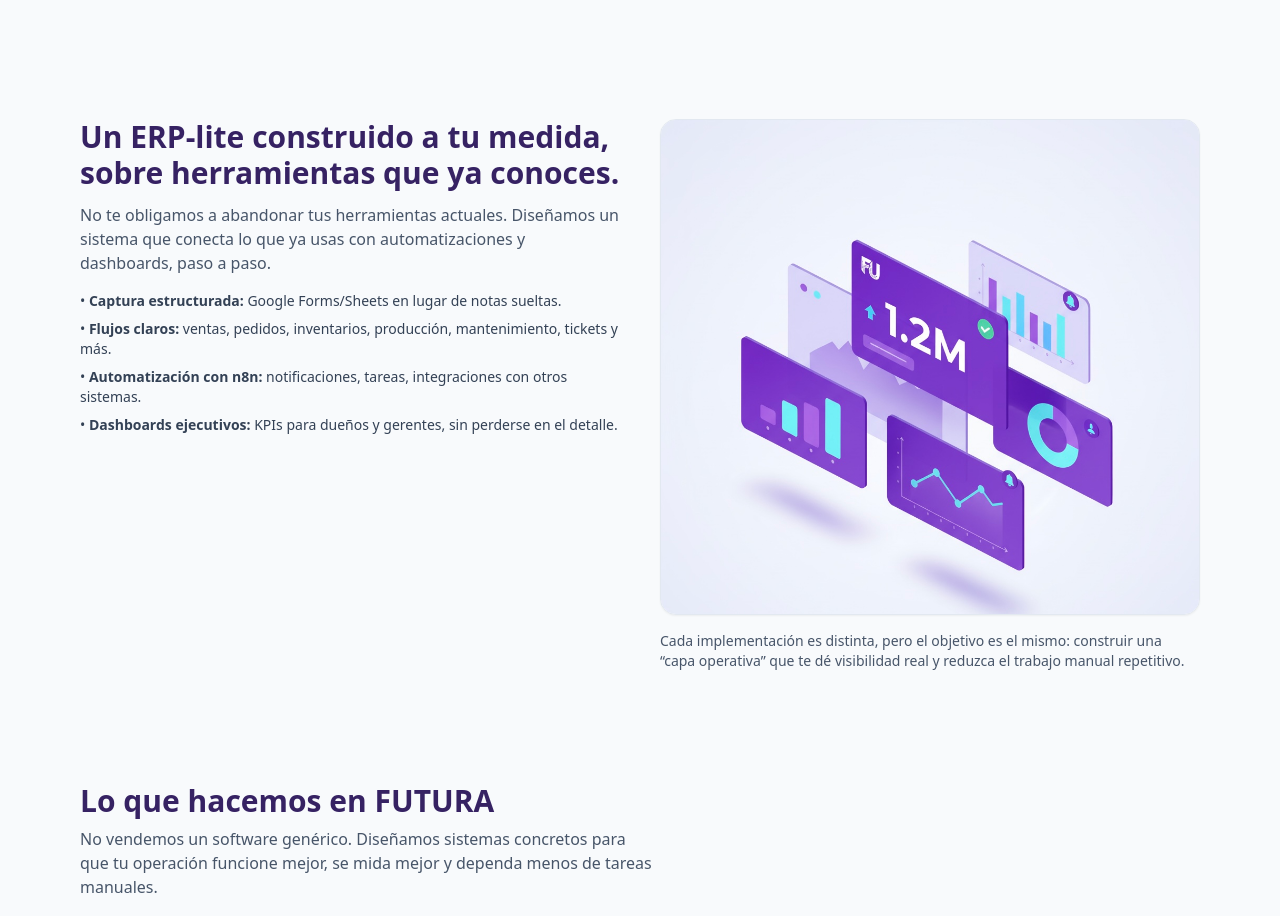
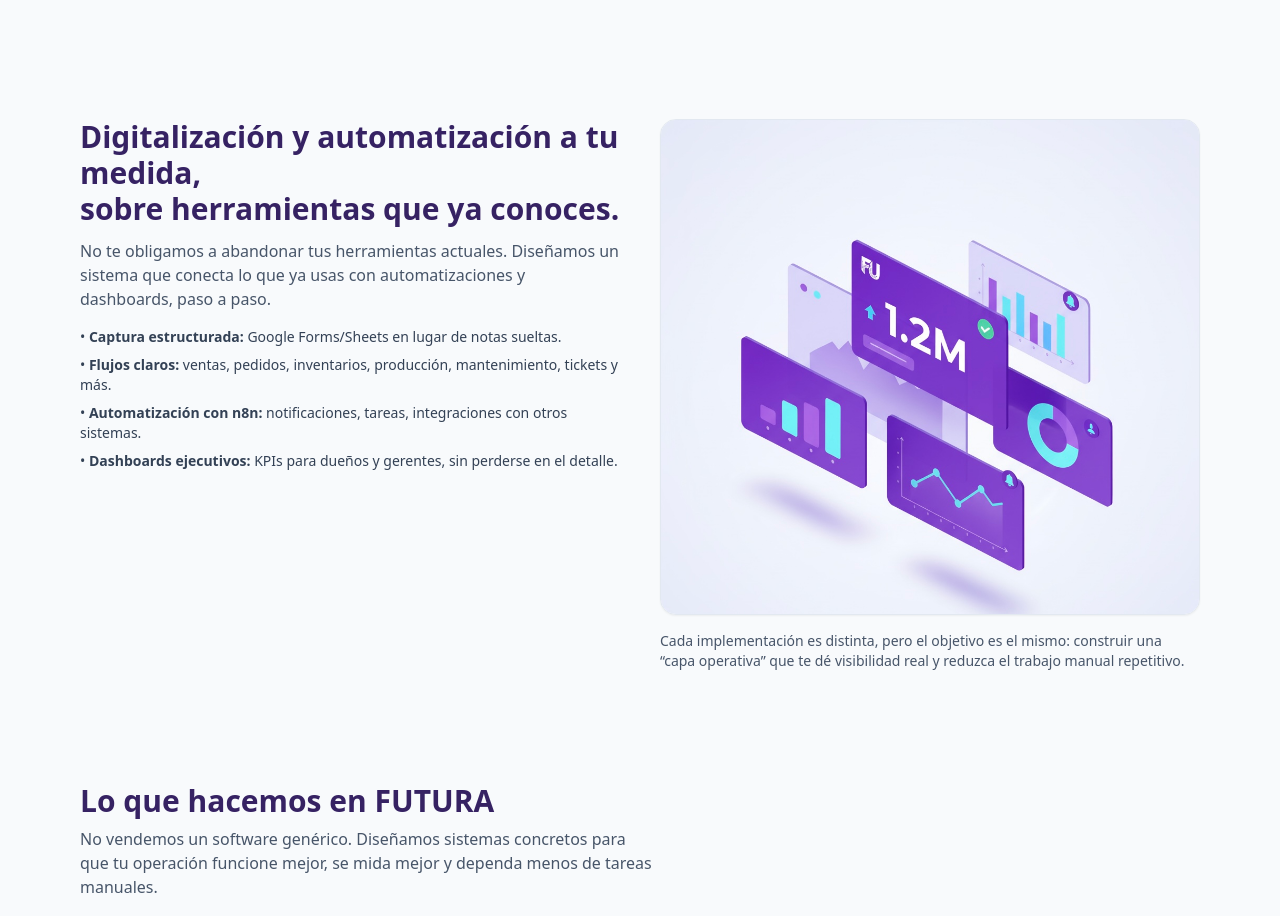
Before and after one commit to LuiisGo/futura-site, a Next.js app: page / in a window 1280 px wide. Shown: the part 1389-2305 px from the top of the page. Built offline with nearby package versions, Linux system fonts and the light colour scheme; no server answers.

Commit message:
Update Solution.tsx

```diff
--- a/components/sections/Solution.tsx
+++ b/components/sections/Solution.tsx
@@ -14,11 +14,12 @@
         className="grid md:grid-cols-2 gap-10 items-start"
       >
         <div>
-          <h2 className="text-2xl md:text-3xl font-semibold text-[#362263] mb-3">
-            Un ERP-lite construido a tu medida,
-            <br />
-            sobre herramientas que ya conoces.
-          </h2>
+         <h2 className="text-2xl md:text-3xl font-semibold text-[#362263] mb-3">
+  Digitalización y automatización a tu medida,
+  <br />
+  sobre herramientas que ya conoces.
+</h2>
+
           <p className="text-sm md:text-base text-slate-600 mb-4">
             No te obligamos a abandonar tus herramientas actuales. Diseñamos un
             sistema que conecta lo que ya usas con automatizaciones y
```
